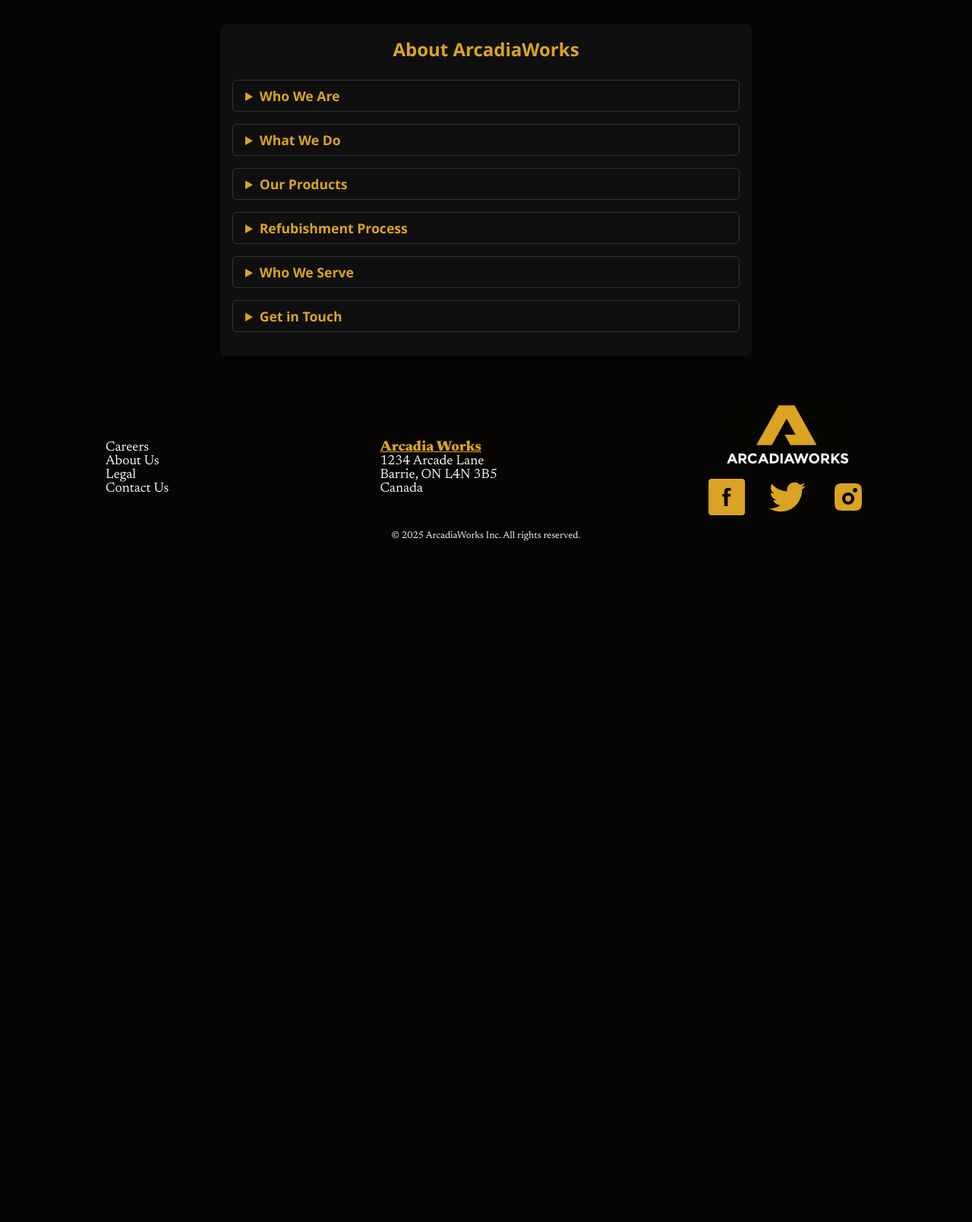
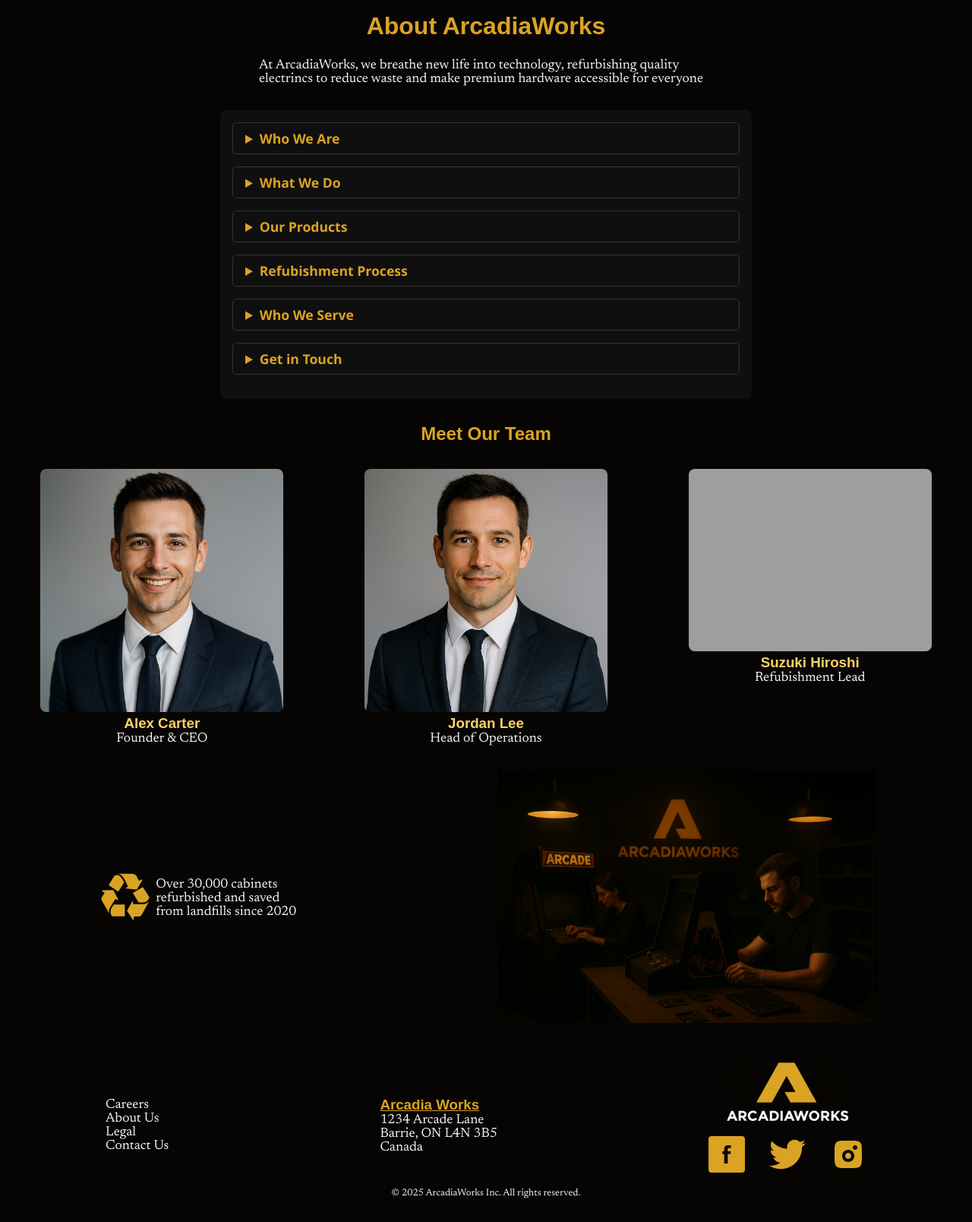
Before and after one commit to BrandonTraviss/PHPCSSProject, a PHP site: page /about.php in a window 1280 px wide. Shown: the part 152-1760 px from the top of the page at 76% size. Before the commit the page ends 864 px from the top, so only its background shows below. Run offline with PHP 8.4, Linux system fonts and the light colour scheme; some web fonts are replaced; grey boxes are pictures that could not be loaded.

Commit message:
About Page More Flushed Out

```diff
--- a/about.php
+++ b/about.php
@@ -6,10 +6,12 @@ include_once "./inc/templates/header.php";
 ?>
 
 <body>
-    <main>
+    <main class="about-main">
+        <div class="about-main-title-container">
+            <h1 class="logo-colour about-title">About ArcadiaWorks</h1>
+            <p class="about-text">At ArcadiaWorks, we breathe new life into technology, refurbishing quality electrincs to reduce waste and make premium hardware accessible for everyone</p>
+        </div>
         <section class="accordion">
-            <h2>About ArcadiaWorks</h2>
-
             <details>
                 <summary>Who We Are</summary>
                 <p>ArcadiaWorks is a passionate team of arcade enthusiasts dedicated to reviving the golden age of gaming. We specialize in buying, selling, and refurbishing arcade cabinets that capture the spirit of classic arcades while meeting modern standards of quality and performance.</p>
@@ -42,6 +44,43 @@ include_once "./inc/templates/header.php";
                 </p>
             </details>
         </section>
+        <section>
+            <h2 class="logo-colour text-centre mb-2">Meet Our Team</h2>
+            <div class="profiles-container">
+                <article class="about-profile">
+                    <div class="about-profile-pic-container">
+                        <img src="./src/img/alexCarter.png" alt="Alex Carter">
+                    </div>
+                    <h3 class="logo-colour-2">Alex Carter</h3>
+                    <p>Founder & CEO</p>
+                </article>
+                <article class="about-profile">
+                    <div class="about-profile-pic-container">
+                        <img src="./src/img/jordanLee.png" alt="Jordan Lee">
+                    </div>
+                    <h3 class="logo-colour-2">Jordan Lee</h3>
+                    <p>Head of Operations</p>
+                </article>
+                <article class="about-profile">
+                    <div class="about-profile-pic-container">
+                        <img src="./src/img/suzukiHiroshi.png" alt="Suzuki Hiroshi">
+                    </div>
+                    <h3 class="logo-colour-2">Suzuki Hiroshi</h3>
+                    <p>Refubishment Lead</p>
+                </article>
+            </div>
+        </section>
+        <section class="about-mission">
+            <div class="mission-left">
+                <div class="mission-svg">
+                    <img src="./src/img/recycle.svg" alt="">
+                </div>
+                <p>Over 30,000 cabinets refurbished and saved from landfills since 2020</p>
+            </div>
+                <div class="arcadia-about-img-container">
+                    <img src="./src/img/arcadiaAbout.png" alt="">
+                </div>
+        </section>
     </main>
 </body>
 <?php include_once "./inc/templates/footer.php" ?>
--- a/shop.php
+++ b/shop.php
@@ -6,10 +6,10 @@
 ?>
 <body>
     <main>
-        <section>
-            <h1 class="featured-title">F<span class="logo-colour-2">eatured</span>  A<span class="logo-colour-2">rcade</span>  M<span class="logo-colour-2">achine</span></h1>
+        <section class="featured-section fade-in">
             <!-- Randomly Selected from products -->
             <article class="featured-product">
+                <h1 class="featured-title">F<span class="logo-colour-2">eatured</span>  A<span class="logo-colour-2">rcade</span>  M<span class="logo-colour-2">achine</span></h1>
                 <div class="featured-left">
                     <!-- Grab from Database -->
                     <h1 class="featured-product-title">Pacman</h1>
--- a/src/css/style.css
+++ b/src/css/style.css
@@ -62,6 +62,15 @@ h6,
 li,
 label {
     color: var(--offwhite-colour);
+}
+
+h1,
+h2,
+h3,
+h4,
+h5,
+h6 {
+    font-family: var(--font-header);
 }
 
 p,
@@ -463,11 +472,13 @@ blockquote {
     padding-block: 2rem;
     grid-template-columns: 1f 1fr;
     grid-template-areas:
+        "featured-title featured-title"
         "featured-left featured-right";
     background: linear-gradient(to bottom, var(--header-bg), var(--main-bg), var(--second-bg));
 }
 
 .featured-title {
+    grid-area: featured-title;
     text-align: center;
     font-size: 1.75rem;
     color: var(--logo-colour);
@@ -596,6 +607,69 @@ blockquote {
     max-width: 30rem
 }
 
+/* About */
+.about-main {
+    padding: 1rem;
+}
+.about-main-title-container{
+    display: flex;
+    flex-direction: column;
+    align-items: center;
+}
+.about-title {
+    text-align: center;
+    color: var(--logo-colour);
+    margin-bottom: 1.5rem;
+}
+.about-text{
+    max-width: 60ch;
+}
+.profiles-container{
+    display: flex;
+    flex-wrap: wrap;
+    gap: 2rem;
+    justify-content: space-around;
+}
+.about-profile{
+    display: flex;
+    flex-direction: column;
+    align-items: center;
+    width: fit-content;
+}
+.about-profile-pic-container{
+    width: 20rem;
+}
+.about-profile-pic-container img{
+    width: 100%;
+    border-radius: 8px;
+}
+.about-mission{
+    display: flex;
+    flex-wrap: wrap;
+    justify-content: space-around;
+    margin-top: 2rem;
+    gap: 2rem;
+}
+.mission-left{
+    display: flex;
+    align-items: center;
+}
+.mission-left>p{
+    max-width: 20ch;
+}
+.mission-svg{
+    width: 5rem;
+}
+.mission-svg img{
+    width: 100%;
+}
+.arcadia-about-img-container{
+        max-width: 500px;
+    width: 90vw;
+}
+.arcadia-about-img-container img{
+    width: 100%;
+}
 /* Accoridon */
 .accordion {
     max-width: 700px;
@@ -605,12 +679,6 @@ blockquote {
     background-color: var(--card-bg);
     padding: 1rem;
     border-radius: 8px;
-}
-
-.accordion h2 {
-    text-align: center;
-    color: var(--logo-colour);
-    margin-bottom: 1.5rem;
 }
 
 details {
@@ -646,7 +714,9 @@ details p {
 .mb-2 {
     margin-bottom: 2rem;
 }
-
+.text-centre{
+    text-align: center;
+}
 /* Colours */
 .logo-colour {
     color: var(--logo-colour);
@@ -758,8 +828,23 @@ details p {
     }
 }
 
+@keyframes fadeIn {
+    0% {
+        opacity: 0;
+    }
+
+    100% {
+        opacity: 1;
+    }
+}
+
 .fade-in-up {
     animation: fadeSlideUp 1.0s ease-out forwards;
+    opacity: 0;
+}
+
+.fade-in {
+    animation: fadeIn 2.0s ease-out forwards;
     opacity: 0;
 }
 
@@ -779,6 +864,7 @@ details p {
 @media (max-width: 1024px) {
     .featured-product {
         grid-template-areas:
+            "featured-title"
             "featured-left"
             "featured-right";
         justify-content: center;
```
Also changed, not shown: src/img/alexCarter.png (added), src/img/arcadiaAbout.png (added), src/img/jordanLee.png (added), src/img/recycle.svg (added), 1 other file.
